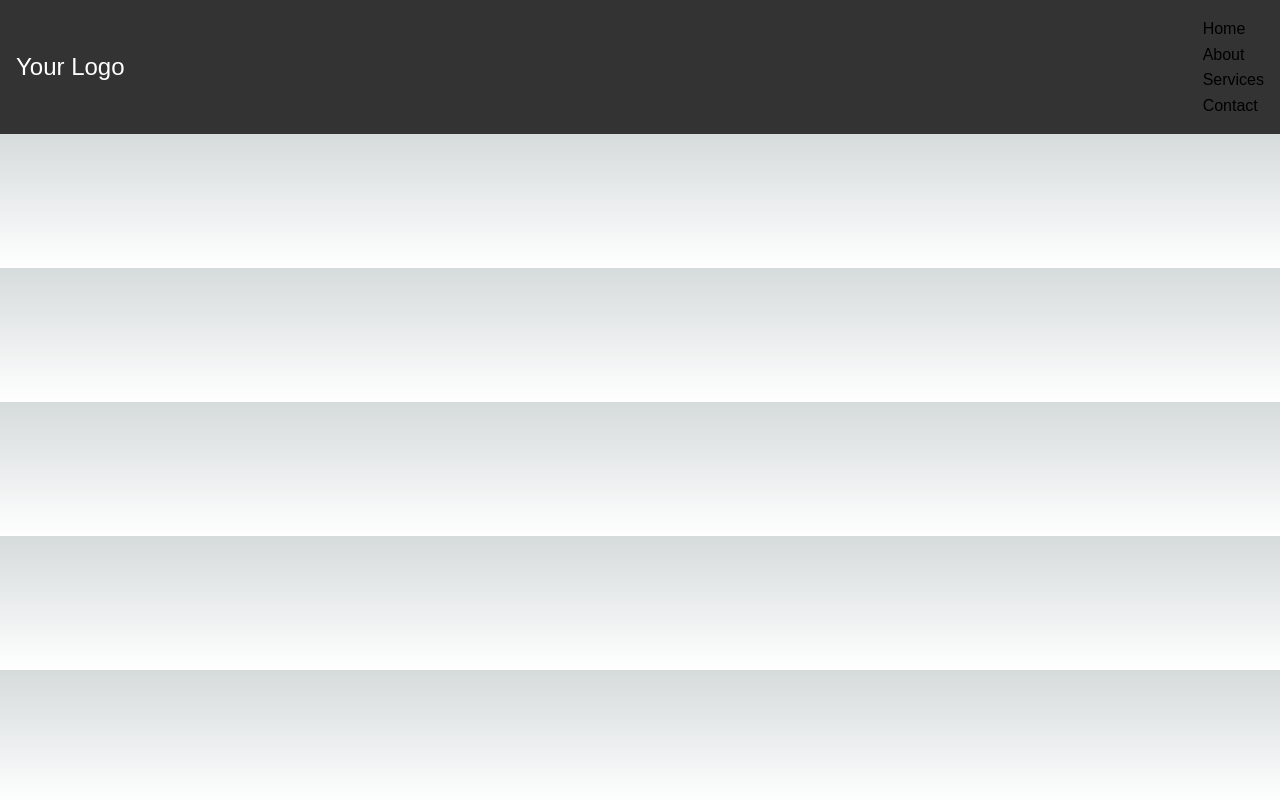
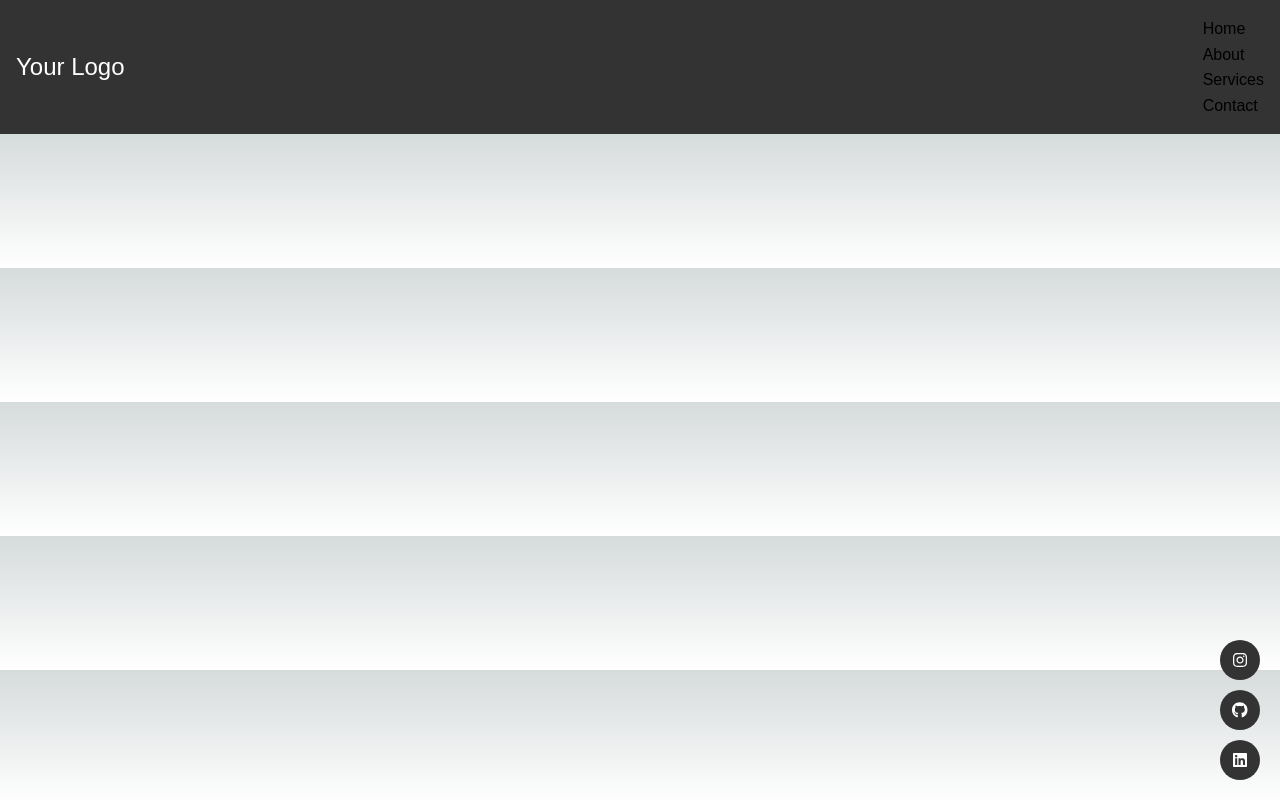
Before and after one commit to CatsMeow492/Profile, a Next.js app: page / in a window 1280 px wide. Built offline with nearby package versions, Linux system fonts and the light colour scheme.

Commit message:
social media buttons

```diff
--- a/package.json
+++ b/package.json
@@ -9,6 +9,9 @@
     "lint": "next lint"
   },
   "dependencies": {
+    "@fortawesome/fontawesome-svg-core": "^6.4.0",
+    "@fortawesome/free-brands-svg-icons": "^6.4.0",
+    "@fortawesome/react-fontawesome": "^0.2.0",
     "@types/node": "18.15.13",
     "@types/react": "18.0.38",
     "@types/react-dom": "18.0.11",
--- /dev/null
+++ b/src/components/SocialMediaButtons/SocialMediaButtons.module.css
@@ -0,0 +1,25 @@
+.socialMediaButtons {
+    position: fixed;
+    bottom: 20px;
+    right: 20px;
+    display: flex;
+    flex-direction: column;
+}
+
+.socialButton {
+    display: flex;
+    justify-content: center;
+    align-items: center;
+    background-color: #333;
+    color: #fff;
+    width: 40px;
+    height: 40px;
+    border-radius: 50%;
+    margin-top: 10px;
+    text-decoration: none;
+    transition: background-color 0.3s;
+}
+
+.socialButton:hover {
+    background-color: #555;
+}
--- /dev/null
+++ b/src/components/SocialMediaButtons/SocialMediaButtons.tsx
@@ -0,0 +1,24 @@
+import React, { FC } from 'react';
+import styles from './SocialMediaButtons.module.css';
+import { FontAwesomeIcon } from '@fortawesome/react-fontawesome';
+import { faInstagram, faGithub, faLinkedin } from '@fortawesome/free-brands-svg-icons';
+
+const SocialMediaButtons: FC = () => {
+    console.log('SocialMediaButtons loaded')
+    return (
+        <div className={styles.socialMediaButtons}>
+            <a href="https://www.instagram.com/your_username" target="_blank" rel="noopener noreferrer" className={styles.socialButton}>
+                <FontAwesomeIcon icon={faInstagram} />
+            </a>
+            <a href="https://github.com/your_username" target="_blank" rel="noopener noreferrer" className={styles.socialButton}>
+                <FontAwesomeIcon icon={faGithub} />
+            </a>
+            <a href="https://www.linkedin.com/in/your_username" target="_blank" rel="noopener noreferrer" className={styles.socialButton}>
+                <FontAwesomeIcon icon={faLinkedin} />
+            </a>
+            {/* Add more social media links as needed */}
+        </div>
+    );
+};
+
+export default SocialMediaButtons;
--- a/src/pages/_app.tsx
+++ b/src/pages/_app.tsx
@@ -1,5 +1,8 @@
 import '../styles/globals.css';
 import type { AppProps } from 'next/app'
+import { config } from '@fortawesome/fontawesome-svg-core';
+import '@fortawesome/fontawesome-svg-core/styles.css';
+config.autoAddCss = false;
 
 export default function App({ Component, pageProps }: AppProps) {
   return <Component {...pageProps} />
--- a/src/pages/index.tsx
+++ b/src/pages/index.tsx
@@ -1,10 +1,12 @@
 import React from 'react';
 import Header from '../components/Header/Header';
+import SocialMediaButtons from '../components/SocialMediaButtons/SocialMediaButtons';
 
 const Home: React.FC = () => {
   return (
     <div>
       <Header />
+      <SocialMediaButtons />
       {/* Rest of the content goes here */}
     </div>
   );
```
Also changed, not shown: 1 other file (tests, documents, lock files or other folders).
